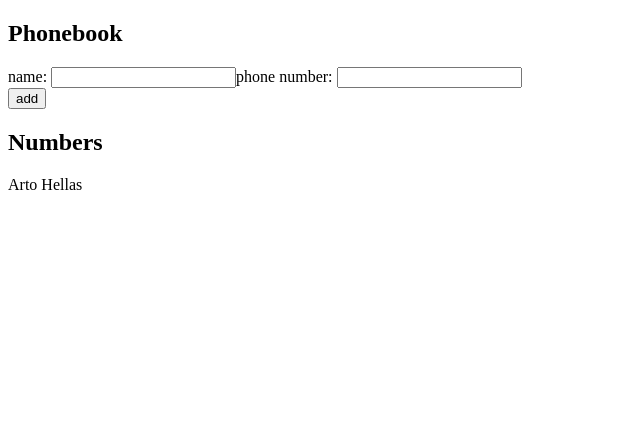
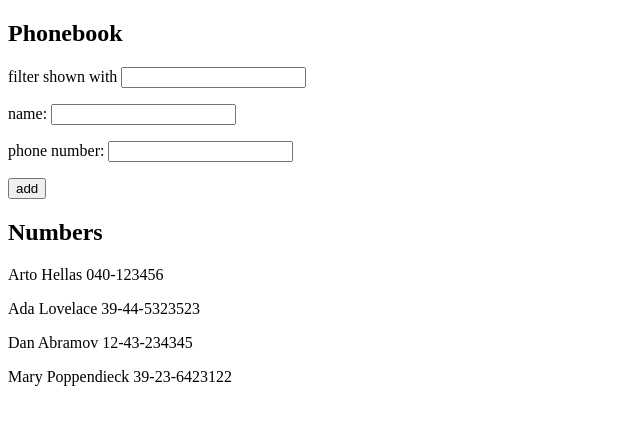
Before and after one commit to Silas310/fullstackopen-exercises, a React (Vite) app in the folder part2/the-phonebook/: page / in a window 1280 px wide. Shown: the top 424 px of the page, without its empty margins (0-640 px from the left). Built offline with nearby package versions, Linux system fonts and the light colour scheme.

Commit message:
feat: add search filter function

```diff
--- a/part2/the-phonebook/src/App.jsx
+++ b/part2/the-phonebook/src/App.jsx
@@ -2,10 +2,15 @@
 
 const App = () => {
   const [persons, setPersons] = useState([
-    { name: 'Arto Hellas' }
+    { name: 'Arto Hellas', number: '040-123456', id: 1 },
+    { name: 'Ada Lovelace', number: '39-44-5323523', id: 2 },
+    { name: 'Dan Abramov', number: '12-43-234345', id: 3 },
+    { name: 'Mary Poppendieck', number: '39-23-6423122', id: 4 }
   ])
-  const [newName, setNewName] = useState('')
-  const [newNumber, setNewNumber] = useState('')
+
+  const [newName, setNewName] = useState('');
+  const [newNumber, setNewNumber] = useState('');
+  const [filter, setFilter] = useState('');
 
   const handleNameChange = (event) => {
     setNewName(event.target.value);
@@ -13,12 +18,16 @@
   const handleNumberChange = (event) => {
     setNewNumber(event.target.value);
   }
+  const handleFilterChange = (event) => {
+    setFilter(event.target.value);
+  }
 
   const addNewPerson = (event) => {
     event.preventDefault();
     const person = {
       name: newName,
-      number: newNumber
+      number: newNumber,
+      id: persons.length + 1
     };
    if (newName.trim() === '') {
       alert('Name cannot be empty!');
@@ -31,23 +40,26 @@
     } else {
       alert(`${newName} is already added to phonebook`);
     }
+  }
 
-  }
+  const personsToShow = persons.filter(person => person.name.toLowerCase().startsWith(filter.toLowerCase()));
 
   return (
     <div>
       <h2>Phonebook</h2>
+      <p>filter shown with <input onChange={handleFilterChange} value={filter}/> </p>
       <form onSubmit={addNewPerson}>
         <div>
-          name: <input onChange={handleNameChange} value={newName}/>
-          phone number: <input onChange={handleNumberChange} value={newNumber}/>
+          <p>name: <input onChange={handleNameChange} value={newName}/></p>
+          <p>phone number: <input onChange={handleNumberChange} value={newNumber}/></p>
         </div>
         <div>
           <button type="submit">add</button>
         </div>
       </form>
       <h2>Numbers</h2>
-      {persons.map(person => <p key={person.name}>{person.name} {person.number}</p>)}
+
+      {personsToShow.map(person => <p key={person.id}>{person.name} {person.number}</p>)}
     </div>
 
   )
```
